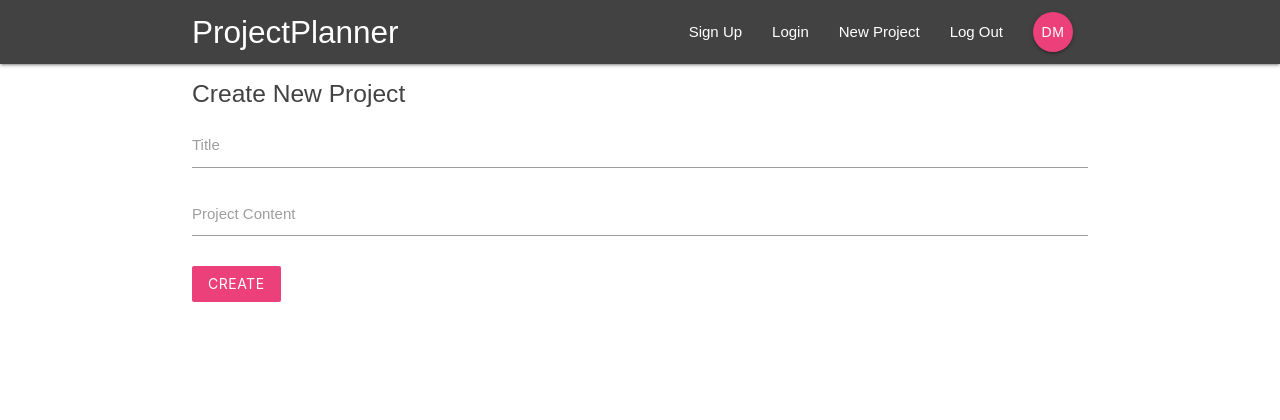
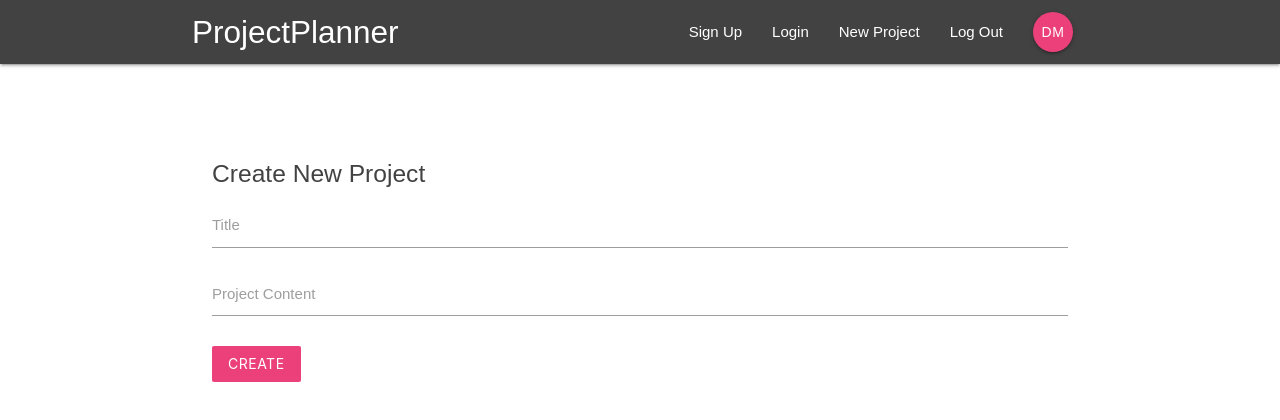
Before and after one commit to danielmeeusen/react-project-planner, a React (Create React App) app: page /create in a window 1280 px wide. Shown: the top 420 px of the page. Built offline with nearby package versions, Linux system fonts and the light colour scheme.

Commit message:
10 nav links & css

```diff
--- a/src/components/layout/SignedInLinks.js
+++ b/src/components/layout/SignedInLinks.js
@@ -1,11 +1,11 @@
-import React from "react";
-import { NavLink } from "react-router-dom";
+import React from 'react';
+import { NavLink } from 'react-router-dom';
 
 const SignedInLinks = () => {
   return (
     <ul className="right">
       <li>
-        <NavLink to="/">New Project</NavLink>
+        <NavLink to="/create">New Project</NavLink>
       </li>
       <li>
         <NavLink to="/">Log Out</NavLink>
--- a/src/components/layout/SignedOutLinks.js
+++ b/src/components/layout/SignedOutLinks.js
@@ -1,14 +1,14 @@
-import React from "react";
-import { NavLink } from "react-router-dom";
+import React from 'react';
+import { NavLink } from 'react-router-dom';
 
 const SignedOutLinks = () => {
   return (
     <ul className="right">
       <li>
-        <NavLink to="/">Sign Up</NavLink>
+        <NavLink to="/signup">Sign Up</NavLink>
       </li>
       <li>
-        <NavLink to="/">Login</NavLink>
+        <NavLink to="/signin">Login</NavLink>
       </li>
     </ul>
   );
--- a/src/index.css
+++ b/src/index.css
@@ -3,3 +3,21 @@ body {
   padding: 0;
   font-family: sans-serif;
 }
+
+form {
+  padding: 20px;
+  margin-top: 60px;
+}
+
+form button,
+form h5 {
+  margin: 20p 0;
+}
+
+input[type='text']:not(.browser-default):focus:not([readonly]),
+input[type='email']:not(.browser-default):focus:not([readonly]),
+input[type='password']:not(.browser-default):focus:not([readonly]),
+textarea.materialize-textarea:focus:not([readonly]) {
+  border-color: #ec407a;
+  box-shadow: none;
+}
```
